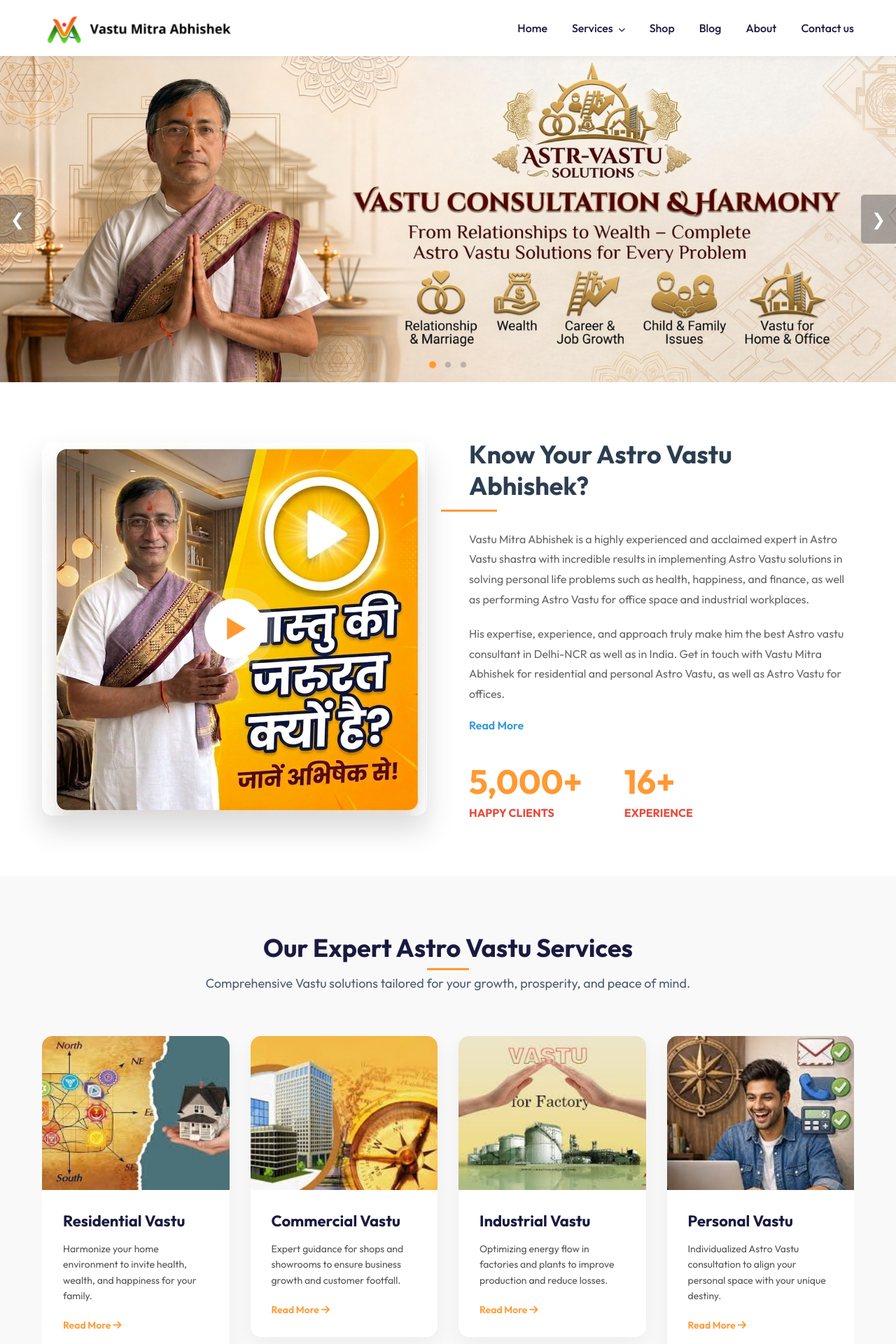
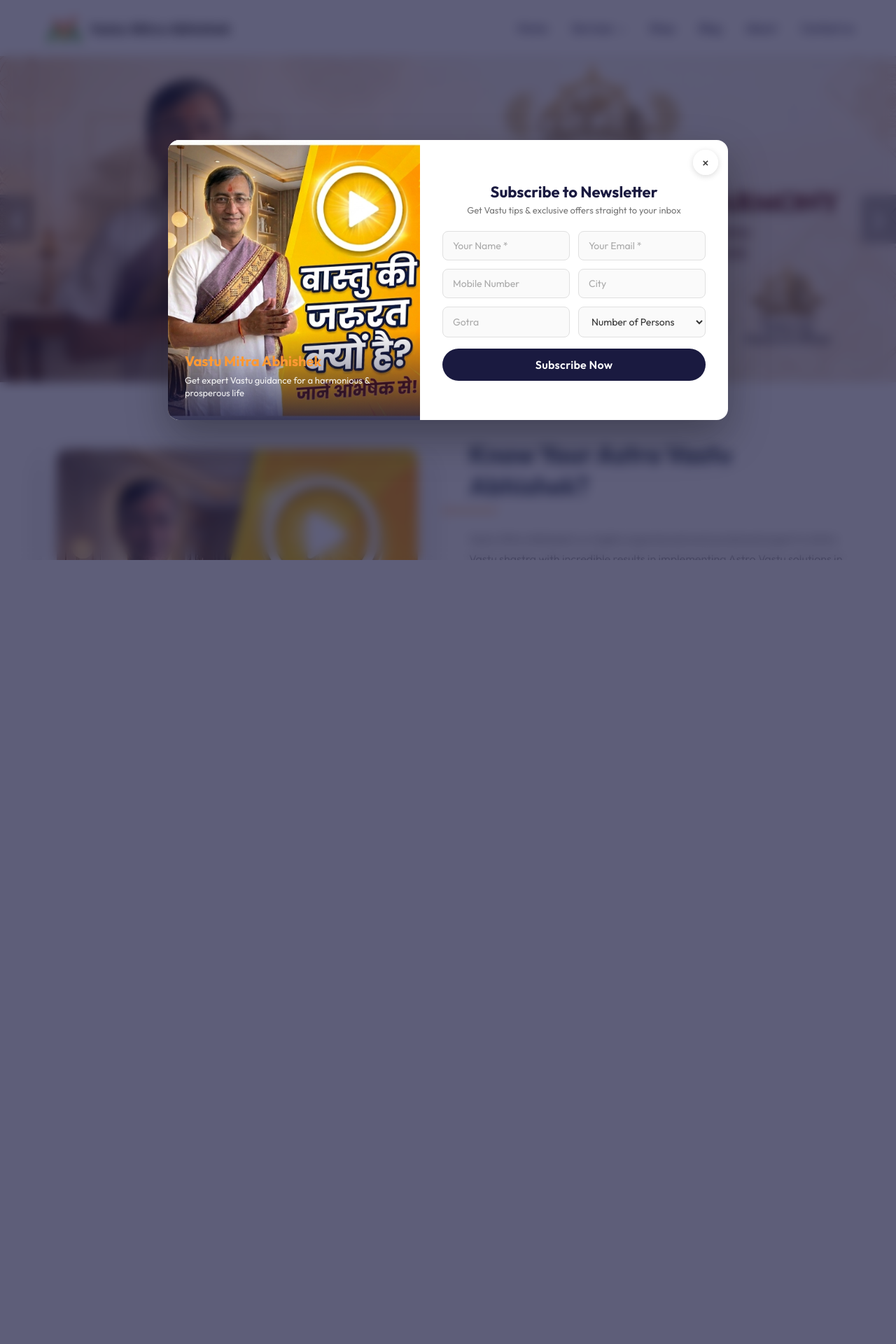
Before and after one commit to Rahul04909/vastu-mitra-abhishek, a PHP site: page / in a window 1280 px wide. Shown: the top 1920 px of the page at 70% size. After the commit the page ends 800 px from the top, so only its background shows below. Run offline with PHP 8.4, Linux system fonts and the light colour scheme; some libraries are stand-ins or nearby versions.

Commit message:
updated frontend newsletter pop-up

```diff
--- /dev/null
+++ b/assets/css/newsletter-popup.css
@@ -0,0 +1,299 @@
+.newsletter-overlay {
+    position: fixed;
+    top: 0;
+    left: 0;
+    width: 100%;
+    height: 100%;
+    background: rgba(26, 26, 64, 0.7);
+    backdrop-filter: blur(8px);
+    -webkit-backdrop-filter: blur(8px);
+    z-index: 9999;
+    display: flex;
+    align-items: center;
+    justify-content: center;
+    visibility: hidden;
+    opacity: 0;
+    transition: all 0.4s ease;
+    padding: 20px;
+}
+
+.newsletter-overlay.active {
+    visibility: visible;
+    opacity: 1;
+}
+
+.newsletter-modal {
+    display: flex;
+    max-width: 800px;
+    width: 100%;
+    background: #fff;
+    border-radius: 16px;
+    overflow: hidden;
+    box-shadow: 0 25px 60px rgba(0, 0, 0, 0.3);
+    transform: scale(0.9) translateY(20px);
+    transition: all 0.4s ease;
+    max-height: 90vh;
+    position: relative;
+}
+
+.newsletter-overlay.active .newsletter-modal {
+    transform: scale(1) translateY(0);
+}
+
+.newsletter-close {
+    position: absolute;
+    top: 14px;
+    right: 14px;
+    width: 36px;
+    height: 36px;
+    border-radius: 50%;
+    background: rgba(255, 255, 255, 0.9);
+    border: none;
+    cursor: pointer;
+    display: flex;
+    align-items: center;
+    justify-content: center;
+    font-size: 18px;
+    color: #333;
+    z-index: 10;
+    transition: all 0.3s ease;
+    box-shadow: 0 2px 8px rgba(0, 0, 0, 0.15);
+}
+
+.newsletter-close:hover {
+    background: var(--secondary-color);
+    color: #fff;
+    transform: rotate(90deg);
+}
+
+.newsletter-image-col {
+    flex: 0 0 45%;
+    max-width: 45%;
+    position: relative;
+    overflow: hidden;
+    min-height: 400px;
+}
+
+.newsletter-image-col img {
+    width: 100%;
+    height: 100%;
+    object-fit: cover;
+    position: absolute;
+    top: 0;
+    left: 0;
+}
+
+.newsletter-image-col .image-overlay-text {
+    position: absolute;
+    bottom: 0;
+    left: 0;
+    right: 0;
+    padding: 30px 24px;
+    background: linear-gradient(transparent, rgba(26, 26, 64, 0.85));
+    color: #fff;
+}
+
+.newsletter-image-col .image-overlay-text h3 {
+    font-size: 20px;
+    font-weight: 700;
+    margin-bottom: 6px;
+    color: var(--secondary-color);
+}
+
+.newsletter-image-col .image-overlay-text p {
+    font-size: 13px;
+    opacity: 0.9;
+    line-height: 1.4;
+}
+
+.newsletter-form-col {
+    flex: 0 0 55%;
+    max-width: 55%;
+    padding: 36px 32px 32px;
+    display: flex;
+    flex-direction: column;
+    justify-content: center;
+    overflow-y: auto;
+}
+
+.newsletter-form-col .form-header {
+    text-align: center;
+    margin-bottom: 22px;
+}
+
+.newsletter-form-col .form-header h2 {
+    font-size: 22px;
+    font-weight: 700;
+    color: var(--primary-color);
+    margin-bottom: 4px;
+}
+
+.newsletter-form-col .form-header p {
+    font-size: 13px;
+    color: #777;
+    font-weight: 400;
+}
+
+.newsletter-form {
+    display: grid;
+    grid-template-columns: 1fr 1fr;
+    gap: 12px;
+}
+
+.newsletter-form .full-width {
+    grid-column: 1 / -1;
+}
+
+.newsletter-form input,
+.newsletter-form select {
+    width: 100%;
+    padding: 11px 14px;
+    border: 1.5px solid #e0e0e0;
+    border-radius: 8px;
+    font-size: 14px;
+    font-family: 'Outfit', sans-serif;
+    outline: none;
+    transition: all 0.3s ease;
+    background: #fafafa;
+    color: #333;
+}
+
+.newsletter-form input:focus,
+.newsletter-form select:focus {
+    border-color: var(--secondary-color);
+    background: #fff;
+    box-shadow: 0 0 0 3px rgba(255, 153, 51, 0.1);
+}
+
+.newsletter-form input::placeholder {
+    color: #aaa;
+}
+
+.newsletter-form input.error,
+.newsletter-form select.error {
+    border-color: #dc3545;
+    box-shadow: 0 0 0 3px rgba(220, 53, 69, 0.1);
+}
+
+.newsletter-submit-btn {
+    grid-column: 1 / -1;
+    background: var(--primary-color);
+    color: #fff;
+    border: none;
+    padding: 13px 30px;
+    font-size: 16px;
+    font-weight: 600;
+    font-family: 'Outfit', sans-serif;
+    border-radius: 30px;
+    cursor: pointer;
+    transition: all 0.3s ease;
+    margin-top: 4px;
+    letter-spacing: 0.3px;
+}
+
+.newsletter-submit-btn:hover {
+    background: var(--secondary-color);
+    transform: translateY(-2px);
+    box-shadow: 0 8px 20px rgba(255, 153, 51, 0.3);
+}
+
+.newsletter-submit-btn:disabled {
+    opacity: 0.7;
+    cursor: not-allowed;
+    transform: none;
+}
+
+.newsletter-response {
+    grid-column: 1 / -1;
+    display: none;
+    padding: 10px 14px;
+    border-radius: 8px;
+    font-size: 13px;
+    text-align: center;
+    font-weight: 500;
+}
+
+.newsletter-response.success {
+    display: block;
+    background: #d4edda;
+    color: #155724;
+    border: 1px solid #c3e6cb;
+}
+
+.newsletter-response.error {
+    display: block;
+    background: #f8d7da;
+    color: #721c24;
+    border: 1px solid #f5c6cb;
+}
+
+@media screen and (max-width: 768px) {
+    .newsletter-overlay {
+        padding: 10px;
+        align-items: flex-end;
+    }
+
+    .newsletter-modal {
+        flex-direction: column;
+        max-height: 95vh;
+        border-radius: 16px 16px 0 0;
+    }
+
+    .newsletter-image-col {
+        flex: 0 0 160px;
+        max-width: 100%;
+        min-height: 160px;
+    }
+
+    .newsletter-image-col img {
+        position: relative;
+    }
+
+    .newsletter-form-col {
+        flex: 1;
+        max-width: 100%;
+        padding: 24px 20px 20px;
+    }
+
+    .newsletter-form-col .form-header h2 {
+        font-size: 19px;
+    }
+
+    .newsletter-form {
+        grid-template-columns: 1fr;
+        gap: 10px;
+    }
+
+    .newsletter-form .full-width {
+        grid-column: 1;
+    }
+
+    .newsletter-close {
+        top: 10px;
+        right: 10px;
+        width: 32px;
+        height: 32px;
+        font-size: 16px;
+    }
+}
+
+@media screen and (max-width: 480px) {
+    .newsletter-form-col {
+        padding: 20px 16px 16px;
+    }
+
+    .newsletter-image-col {
+        flex: 0 0 130px;
+        min-height: 130px;
+    }
+
+    .newsletter-form-col .form-header h2 {
+        font-size: 17px;
+    }
+
+    .newsletter-form input,
+    .newsletter-form select {
+        padding: 10px 12px;
+        font-size: 13px;
+    }
+}
--- /dev/null
+++ b/assets/js/newsletter-popup.js
@@ -0,0 +1,102 @@
+(function () {
+    'use strict';
+
+    var overlay = document.getElementById('newsletterOverlay');
+    var closeBtn = document.getElementById('newsletterClose');
+    var form = document.getElementById('newsletterForm');
+    var submitBtn = document.getElementById('newsletterSubmitBtn');
+    var responseDiv = document.getElementById('newsletterResponse');
+    var shownThisSession = sessionStorage.getItem('newsletterShown');
+
+    function openPopup() {
+        if (overlay) {
+            overlay.classList.add('active');
+            document.body.style.overflow = 'hidden';
+        }
+    }
+
+    function closePopup() {
+        if (overlay) {
+            overlay.classList.remove('active');
+            document.body.style.overflow = '';
+        }
+        sessionStorage.setItem('newsletterShown', '1');
+    }
+
+    if (!shownThisSession && overlay) {
+        setTimeout(openPopup, 3000);
+    }
+
+    if (closeBtn) {
+        closeBtn.addEventListener('click', closePopup);
+    }
+
+    if (overlay) {
+        overlay.addEventListener('click', function (e) {
+            if (e.target === overlay) {
+                closePopup();
+            }
+        });
+    }
+
+    document.addEventListener('keydown', function (e) {
+        if (e.key === 'Escape' && overlay && overlay.classList.contains('active')) {
+            closePopup();
+        }
+    });
+
+    if (form) {
+        form.addEventListener('submit', function (e) {
+            e.preventDefault();
+
+            var name = form.querySelector('[name="name"]');
+            var email = form.querySelector('[name="email"]');
+
+            var inputs = form.querySelectorAll('input, select');
+            inputs.forEach(function (el) { el.classList.remove('error'); });
+
+            var valid = true;
+            if (!name.value.trim()) {
+                name.classList.add('error');
+                valid = false;
+            }
+            if (!email.value.trim() || !/\S+@\S+\.\S+/.test(email.value)) {
+                email.classList.add('error');
+                valid = false;
+            }
+            if (!valid) return;
+
+            var baseUrl = form.getAttribute('data-base-url') || '';
+            var formData = new FormData(form);
+            formData.append('newsletter_submit', '1');
+
+            submitBtn.disabled = true;
+            submitBtn.innerHTML = '<i class="fas fa-spinner fa-spin"></i> Subscribing...';
+
+            fetch(baseUrl + '/newsletter_handler.php', {
+                method: 'POST',
+                body: formData
+            })
+                .then(function (res) { return res.json(); })
+                .then(function (data) {
+                    responseDiv.className = 'newsletter-response ' + (data.status === 'success' ? 'success' : 'error');
+                    responseDiv.textContent = data.message;
+
+                    if (data.status === 'success') {
+                        form.reset();
+                        setTimeout(function () {
+                            closePopup();
+                        }, 2000);
+                    }
+                })
+                .catch(function () {
+                    responseDiv.className = 'newsletter-response error';
+                    responseDiv.textContent = 'An unexpected error occurred. Please try again.';
+                })
+                .finally(function () {
+                    submitBtn.disabled = false;
+                    submitBtn.innerHTML = 'Subscribe Now';
+                });
+        });
+    }
+})();
--- /dev/null
+++ b/components/newsletter_popup.php
@@ -0,0 +1,40 @@
+<div class="newsletter-overlay" id="newsletterOverlay">
+    <div class="newsletter-modal">
+        <button class="newsletter-close" id="newsletterClose" aria-label="Close">&times;</button>
+
+        <div class="newsletter-image-col">
+            <img src="<?= BASE_URL ?>/assets/images/vastu-banner.jpeg" alt="Vastu Mitra Abhishek" loading="lazy">
+            <div class="image-overlay-text">
+                <h3>Vastu Mitra Abhishek</h3>
+                <p>Get expert Vastu guidance for a harmonious &amp; prosperous life</p>
+            </div>
+        </div>
+
+        <div class="newsletter-form-col">
+            <div class="form-header">
+                <h2>Subscribe to Newsletter</h2>
+                <p>Get Vastu tips &amp; exclusive offers straight to your inbox</p>
+            </div>
+
+            <form class="newsletter-form" id="newsletterForm" novalidate data-base-url="<?= BASE_URL ?>">
+                <input type="text" name="name" placeholder="Your Name *" required>
+                <input type="email" name="email" placeholder="Your Email *" required>
+                <input type="tel" name="mobile" placeholder="Mobile Number">
+                <input type="text" name="city" placeholder="City">
+                <input type="text" name="gotra" placeholder="Gotra">
+                <select name="num_persons">
+                    <option value="">Number of Persons</option>
+                    <?php for ($i = 1; $i <= 15; $i++): ?>
+                    <option value="<?= $i ?>"><?= $i . ' ' . ($i === 1 ? 'Person' : 'Persons') ?></option>
+                    <?php endfor; ?>
+                </select>
+
+                <div class="newsletter-response" id="newsletterResponse"></div>
+
+                <button type="submit" class="newsletter-submit-btn" id="newsletterSubmitBtn">
+                    Subscribe Now
+                </button>
+            </form>
+        </div>
+    </div>
+</div>
--- a/index.php
+++ b/index.php
@@ -26,6 +26,8 @@
     <link rel="stylesheet" href="assets/css/testimonials.css">
     <!-- Swiper CSS -->
     <link rel="stylesheet" href="https://unpkg.com/swiper/swiper-bundle.min.css" />
+    <!-- Newsletter Popup CSS -->
+    <link rel="stylesheet" href="assets/css/newsletter-popup.css">
 </head>
 
 <body>
@@ -39,11 +41,15 @@
 
     <?php include 'includes/footer.php'; ?>
 
+    <?php include 'components/newsletter_popup.php'; ?>
+
     <!-- Scripts -->
     <script src="assets/js/header.js"></script>
     <script src="assets/js/hero.js"></script>
     <!-- Swiper JS -->
     <script src="https://unpkg.com/swiper/swiper-bundle.min.js"></script>
+    <!-- Newsletter Popup JS -->
+    <script src="assets/js/newsletter-popup.js"></script>
 </body>
 
 </html>
```
Also changed, not shown: newsletter_handler.php (added, +57 -0 lines).
